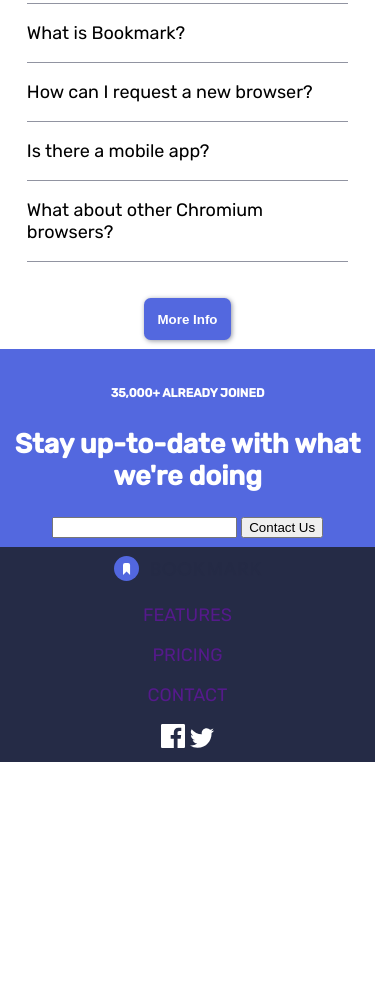
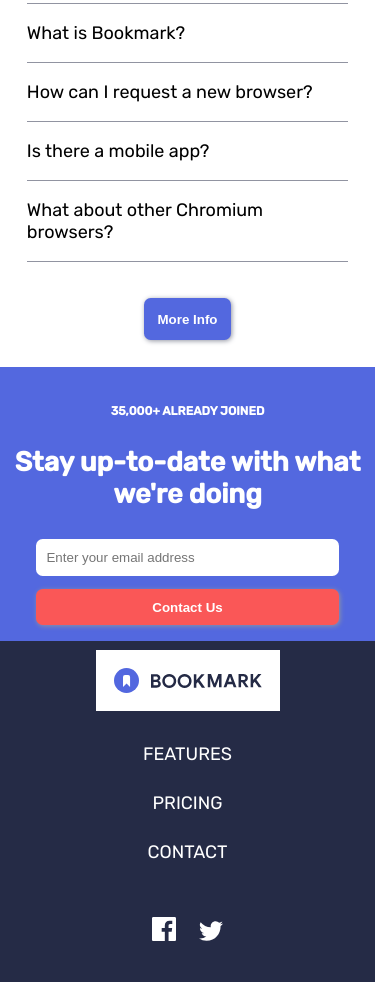
Before and after one commit to AbdelRochdi/brief-SassBem, a plain HTML site: page index.html in a window 390 px wide. Shown: the part 3192-4174 px from the top of the page. Before the commit the page ends 3954 px from the top, so only its background shows below. Drawn offline with Linux system fonts and the light colour scheme.

Commit message:
main mobile finished

```diff
--- a/index.html
+++ b/index.html
@@ -115,20 +115,20 @@
                 <h6>35,000+ ALREADY JOINED</h6>
                 <h2>Stay up-to-date with what we're doing</h2>
                 <form action="get">
-                    <input type="email" name="email" id="email">
-                    <input type="submit" value="Contact Us">
+                    <input type="email" name="email" id="email" placeholder="Enter your email address" class="footer__top__email">
+                    <input type="submit" value="Contact Us" class="footer__top__button">
                 </form>
             </div>
             <div class="footer__nav">
-                <img src="images/logo-bookmark.svg" alt="">
+                <img class="footer__nav__logo" src="images/logo-bookmark.svg" alt="">
                 <ul class="footer__nav__list">
                     <li><a href="">FEATURES</a></li>
                     <li><a href="">PRICING</a></li>
                     <li><a href="">CONTACT</a></li>
                 </ul>
                 <div class="footer__nav__social">
-                    <img src="images/icon-facebook.svg" alt="Facebook">
-                    <img src="images/icon-twitter.svg" alt="icon-twitter">
+                    <img class="footer__nav__social__image" src="images/icon-facebook.svg" alt="Facebook">
+                    <img class="footer__nav__social__image" src="images/icon-twitter.svg" alt="icon-twitter">
                 </div>
             </div>
         </footer>
--- a/scss/_footer.scss
+++ b/scss/_footer.scss
@@ -2,24 +2,48 @@
 @import 'hero';
 
 .footer{
-
+    margin-top: 1em;
     &__top{
         background-color: $primary1;
         color: white;
         @include text;
+        &__email{
+            width: 79%;
+            padding: 0.8em;
+            margin: 0.5em 0;
+            border-radius: 0.5em;
+            border: none;
+        }
+        &__button{
+            @extend .hero__article__buttons__chrome;
+            background-color: $primary2;
+            width: 85%;
+            padding: 0.8em;
+            margin: 0.5em 0;
+        }
     }
     &__nav{
+        &__logo{
+            background-color: white;
+            padding: 1em;
+        }
         @include text;
         background-color: $neutral2;
         &__list{
             list-style-type: none;
             padding: 0;
             li{
-                margin: 1em;
+                margin: 1.5em;
                 a{
                 text-decoration: none;
+                color: white;
                 }
-
+            }
+        }
+        &__social{
+            padding: 1em;
+            &__image{
+                padding: 0.5em;
             }
         }
     }
```
Also changed, not shown: scss/main.css, 1 other file.
